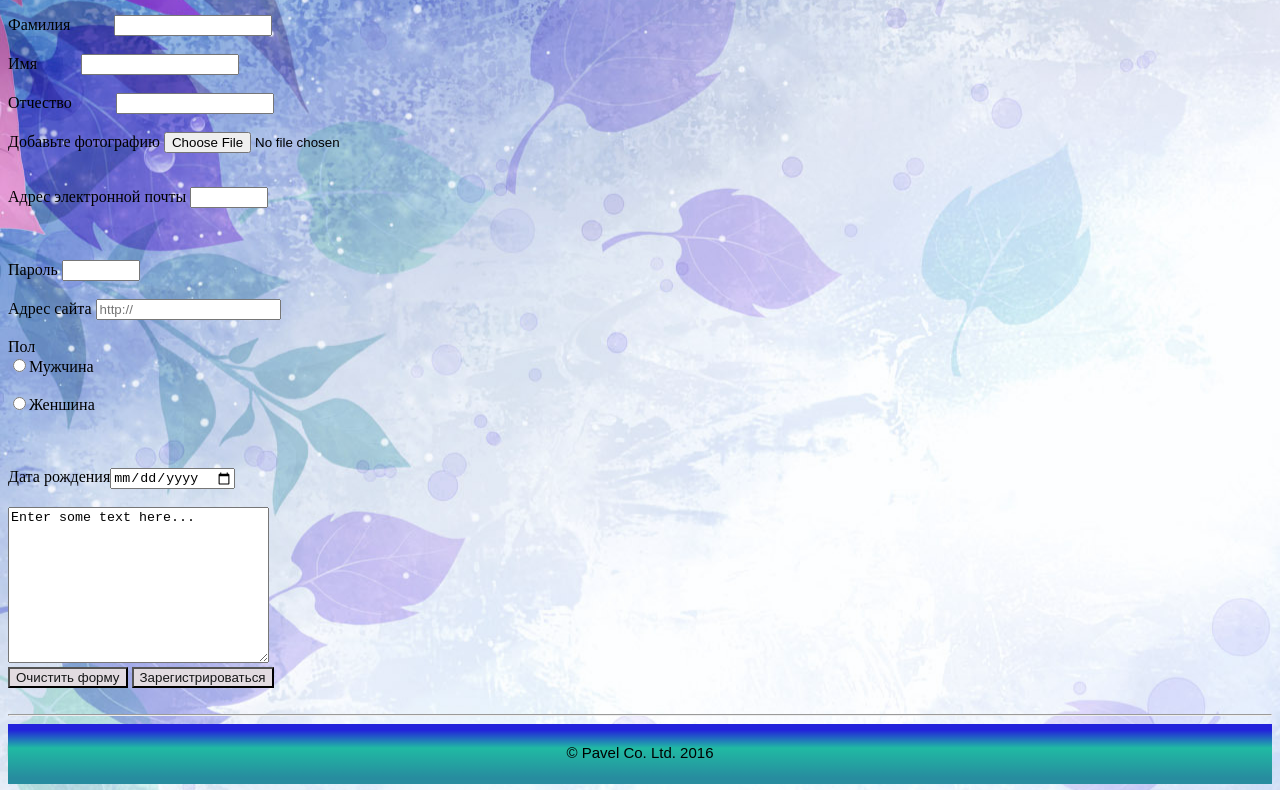
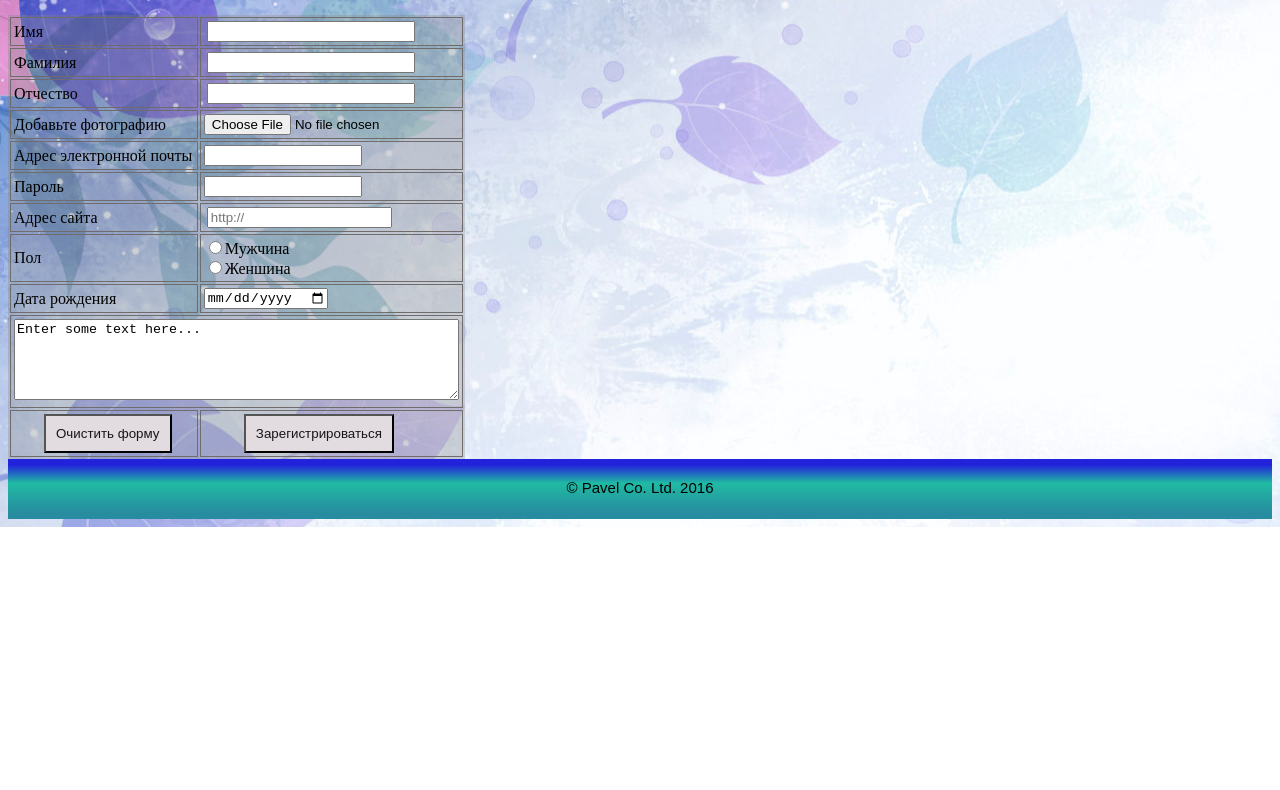
Before and after one commit to pavel8silber/repa, a plain HTML site: page html hw3/registration.html in a window 1280 px wide. Shown: the part 277-1067 px from the top of the page. After the commit the page ends 804 px from the top, so only its background shows below. Drawn offline with nearby package versions, Linux system fonts and the light colour scheme.

Commit message:
Урок 4, использовал таблицу для Регистрационной формы.

```diff
--- a/html hw3/registration.html
+++ b/html hw3/registration.html
@@ -1,5 +1,6 @@
 <!DOCTYPE html>
 <html lang="en">
+
 <head>
     <meta charset="UTF-8">
     <!-- <link rel="stylesheet" href="index.css"> -->
@@ -7,6 +8,7 @@
     <link rel="stylesheet" href="main.css">
     <title>Регистрация</title>
 </head>
+
 <body>
     <div id="menu">
         <ul>
@@ -21,48 +23,107 @@
     <hr>
     <h1>Регистрация</h1>
 
-      <form action="#" method="post" enctype="multipart/form-data">
-          <div>
-
-          <span>Фамилия <input class="cap" type="text" name="lastname"></span><br><br>
-
-          <span>Имя <input class="cap" type="text" name="firstname"></span><br><br>
-          Отчество <input class="cap" type="text" name="patronymic"><br><br>
-
-          Добавьте фотографию <input type="file" name="yourPhoto"><br><br>
-
-          <p>Адрес электронной почты <input class="color_input" type="email" name="email"></p><br><br>
-
-          Пароль <input class="color_input" type="password" name="password"><br><br>
-
-          Адрес сайта <input type="text" name="websait" placeholder="http://"><br><br>
-
-          <label for="sex">Пол</label><br>
-
-          <div><span class="gender"><input  type="radio" name="gender" value="male">Мужчина</span></div><br>
-
-          <div><span class="gender"><input  type="radio" name="gender" value="female">Женшина</span></div><br>
-
-          <br><br>
 
 
-           Дата рождения<input type="date" name="bdate"><br><br>
+<!--               <form action="#" method="post" enctype="multipart/form-data">-->
 
+                        <table>
+                            <tr>
+                                <td>
+                                    <label for="firstname">Имя</label>
+                                </td>
+                                <td>
+                                    <input class="cap" type="text" name="firstname">
+                                </td>
+                            </tr>
+                            <tr>
+                                <td>
+                                    <label for="lastname">Фамилия</label>
+                                </td>
+                                <td>
+                                    <input class="cap" type="text" name="lastname">
+                                </td>
+                            </tr>
+                            <tr>
+                                <td>
+                                    <label for="lastname">Отчество</label>
+                                </td>
+                                <td>
+                                    <input class="cap" type="text" name="patronymic">
+                                </td>
+                            </tr>
+                            <tr>
+                                <td>
+                                    <label for="yourPhoto">Добавьте фотографию</label>
+                                </td>
+                                <td>
+                                    <input type="file" name="yourPhoto">
+                                </td>
+                            </tr>
+                            <tr>
+                                <td>
+                                    <label for="email">Адрес электронной почты</label>
+                                </td>
+                                <td>
+                                    <input class="email_pass" type="email" name="email">
+                                </td>
+                            </tr>
+                            <tr>
+                                <td>
+                                    <label for="password">Пароль</label>
+                                </td>
+                                <td>
+                                    <input class="email_pass" type="password" name="password">
+                                </td>
+                            </tr>
+                            <tr>
+                                <td>
+                                    <label for="websait">Адрес сайта</label>
+                                </td>
+                                <td>
+                                    <input id="websait" type="text" name="websait" placeholder="http://">
+                                </td>
+                            </tr>
+                            <tr>
+                                <td>
+                                    <label for="gender">Пол</label>
+                                </td>
+                                <td>
+                                    <span class="gender"><input  type="radio" name="gender" value="male">Мужчина</span>
+                                    <br>
+                                    <span class="gender"><input  type="radio" name="gender" value="female">Женшина</span>
+                                </td>
+                            </tr>
+                            <tr>
+                                <td>
+                                    <label for="websait">Дата рождения</label>
+                                </td>
+                                <td>
+                                    <input type="date" name="bdate">
+                                </td>
+                            </tr>
+                            <tr>
+                                <td colspan="2">
+                                    <textarea name="message" id="aboutme" cols="53" rows="5">Enter some text here...</textarea>
+                                </td>
+                            </tr>
 
-           <textarea name="message" id="aboutme" cols="30" rows="10">Enter some text here...</textarea><br>
+                            <tr>
+                                <td>
+                                    <input class="btnR" href="#" type="submit" name="reg" value="Очистить форму">
+                                </td>
+                                <td>
+                                    <input class="btnC" href="#" type="submit" name="reg" value="Зарегистрироваться">
+                                </td>
+                            </tr>
+<!--                            </form>-->
+            </table>
 
 
 
-           <input class="btnR" href="#" type="submit" name="reg" value="Очистить форму">
 
-           <input class="btnC" href="#" type="submit" name="reg" value="Зарегистрироваться"><br><br>
-
-
-
-          </div>
-      </form>
-
-<hr><div class="footer">© Pavel Co. Ltd. 2016</div>
+    <div class="footer">© Pavel Co. Ltd. 2016</div>
     <script src="//cdnjs.cloudflare.com/ajax/libs/less.js/2.5.3/less.min.js"></script>
 </body>
+
 </html>
--- a/html hw3/style.scss
+++ b/html hw3/style.scss
@@ -4,12 +4,15 @@
     padding-left: 50%;
     margin-bottom: 30px;
 }
+
 .name_procedure:first-letter {
     color: red;
 }
+
 .name_procedure:hover {
     text-decoration: underline;
 }
+
 .name_procedure2 {
     /* background: linear-gradient(#fff 20%, #f00 50%, #0f0 100%); */
     background-image: url(img/bg.jpg);
@@ -17,6 +20,7 @@
     background-repeat: no-repeat;
     background-attachment: fixed;
 }
+
 body {
     /* background: linear-gradient(#fff 20%, #f00 50%, #0f0 100%); */
     /* background: linear-gradient(#fff 20%, #f00 50%, #0f0 100%); */
@@ -25,6 +29,7 @@ body {
     background-repeat: no-repeat;
     background-attachment: fixed;
 }
+
 .gallery {
     /* background: linear-gradient(#fff 20%, #f00 50%, #0f0 100%); */
     background-image: url(img/bg.jpg);
@@ -34,41 +39,52 @@ body {
     background-image: url(img/disco.jpg);
     background-repeat: repeat;
 }
+
 ul li {
     list-style-type: none;
 }
+
 #menu {
     background: linear-gradient(#2222db 10%, #20baa3 40%, #278c9f 90%);
     font-size: 20px;
     font-family: fantasy;
     color: black;
 }
+
 #menu:first-letter {
     color: red;
 }
+
 #menu ul li:hover {
     color: antiquewhite;
 }
+
 #menu ul li:hover:before {
     content: "<<<";
 }
+
 #menu ul li:hover:after {
     content: ">>>";
 }
+
 p span {
     background: rgba(255, 0, 0, 0.3);
 }
+
 .catalog {
     font-family: fantasy;
     font-size: 25px;
 }
+
 .catalog ul li {
     font-size: 15px;
     display: inline-block;
 }
+
 .catalog list1 ul {
     color: fuchsia;
 }
+
 .footer {
     font-family: fantasy;
     font-size: 15px;
@@ -77,39 +93,47 @@ p span {
     height: 40px;
     padding-top: 20px;
 }
+
 h1 {
     font-family: fantasy;
     font-size: 45px;
     padding-left: 50%;
     margin-bottom: 30px;
 }
+
 h1:first-letter {
     color: red;
 }
+
 h1:hover {
     text-decoration: underline;
 }
+
 h2 {
     text-decoration-color: blueviolet;
     font-size: 20px;
     padding-left: 5px;
     color: coral;
 }
+
 .art1 {
     color: #7e11c3;
     background: rgba(250, 231, 231, 0.46);
     text-decoration: none;
 }
+
 .art2 {
     color: #7e11c3;
     background: rgba(250, 231, 231, 0.46);
     text-decoration: none;
 }
+
 .art3 {
     color: #7e11c3;
     background: rgba(250, 231, 231, 0.46);
     text-decoration: none;
 }
+
 .new {
     color: white;
     background: red;
@@ -117,14 +141,15 @@ h2 {
 }
 
 .cap {
-    margin-left: 40px;
-    width: 150px;
+    margin-left: 3px;
+    width: 200px;
     text-transform: capitalize;
-}
-.cap:active {
+    &:active {
         color: antiquewhite;
     }
-.color_input {
+}
+
+.email_pass {
     &:focus {
         background-color: #2b1469;
         color: aquamarine;
@@ -132,16 +157,18 @@ h2 {
     /* Цвет фона */
     color: #d40808;
     /* Цвет текста */
-    width: 70px;
+    width: 150px;
 }
 
+.pass {
+    &:active {
+        color: antiquewhite;
+    }
+}
 
-.pass {
-    margin-left: 40px;
-    width: 70px;
-    &:active {color: antiquewhite;}
-}
-.btnR{
+.btnR {
+    padding: 10px;
+    margin-left: 30px;
     background-color: #e2dbe0;
     color: #161717;
     transition: 0.5s;
@@ -156,6 +183,8 @@ h2 {
 }
 
 .btnC {
+    padding: 10px;
+    margin-left: 40px;
     background-color: #e2dbe0;
     color: #161717;
     transition: 0.5s;
@@ -169,16 +198,12 @@ h2 {
     }
 }
 
-
-
-
 .gender {
     &:hover {
         border: 1px dashed #4d4dc4;
         box-sizing: content-box;
     }
 }
-
 
 .img_border {
     border: 2px solid transparent;
@@ -189,12 +214,17 @@ h2 {
     }
 }
 
+td {
+    padding: 3px;
+    margin: 3px;
+    border: 1px solid #716c6c;
+}
 
+#websait {
+        margin-left: 3px;
+    max-width: 200px;
+}
 
-
-
-/*
-{
+table {
+    background: rgba(128, 128, 128, 0.29);
 }
-http://htmlbook.ru/faq/kak-izmenit-tsvet-teksta-i-fona-v-tekstovom-pole
-*/
```
Also changed, not shown: html hw3/main.css, 1 other file. Lines whose indentation alone changed are shown as unchanged.
